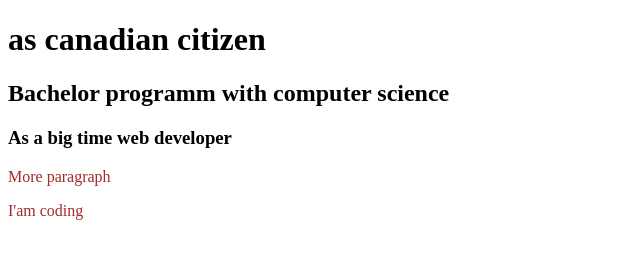
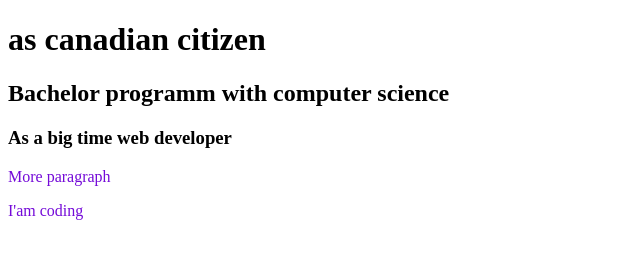
Before and after one commit to Mahincan/my-4-repo, a plain HTML site: page index.html in a window 1280 px wide. Shown: the whole page, without its empty margins (0-640 px from the left). Drawn offline with Linux system fonts and the light colour scheme.

Commit message:
color dd

```diff
--- a/style.css
+++ b/style.css
@@ -1,3 +1,3 @@
 p{
-    color: brown;
+    color: rgb(116, 10, 216);
 }
```
